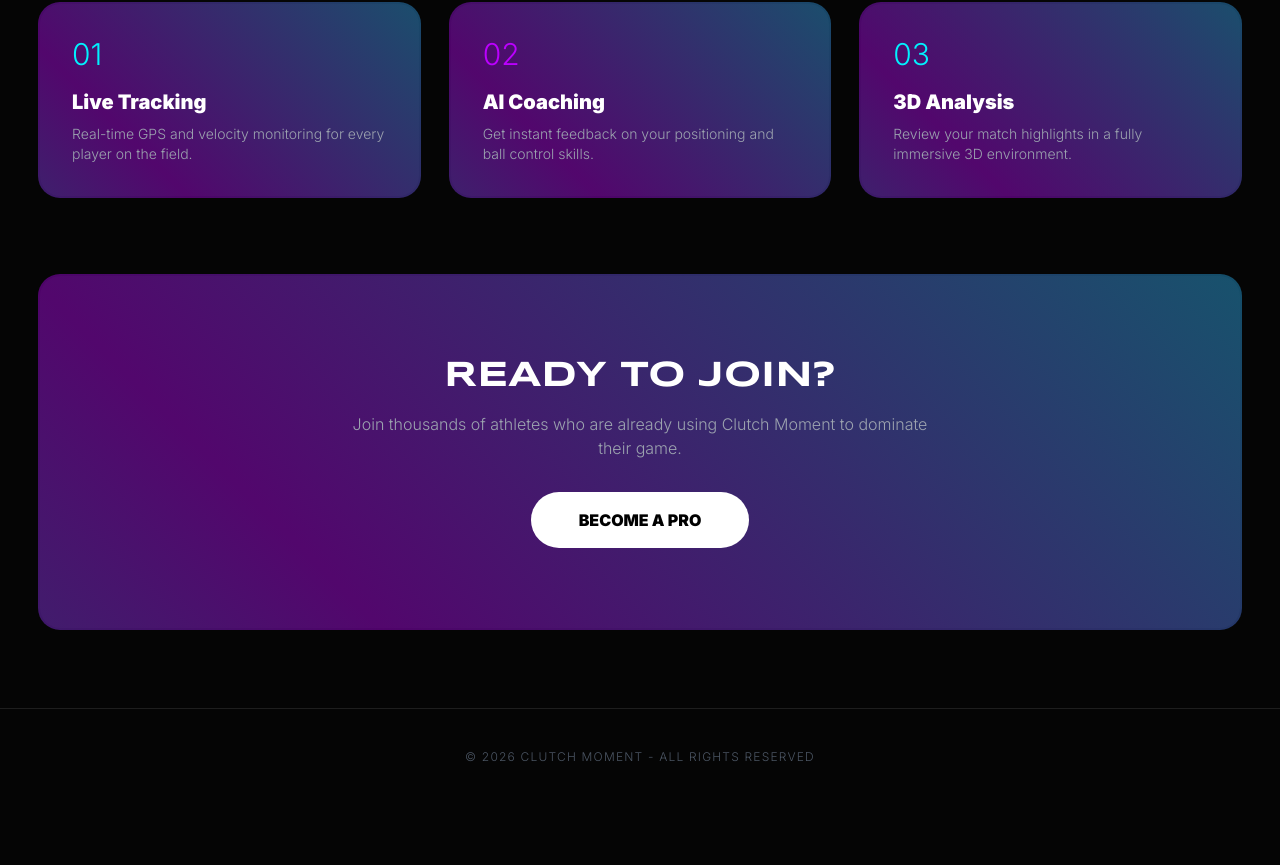
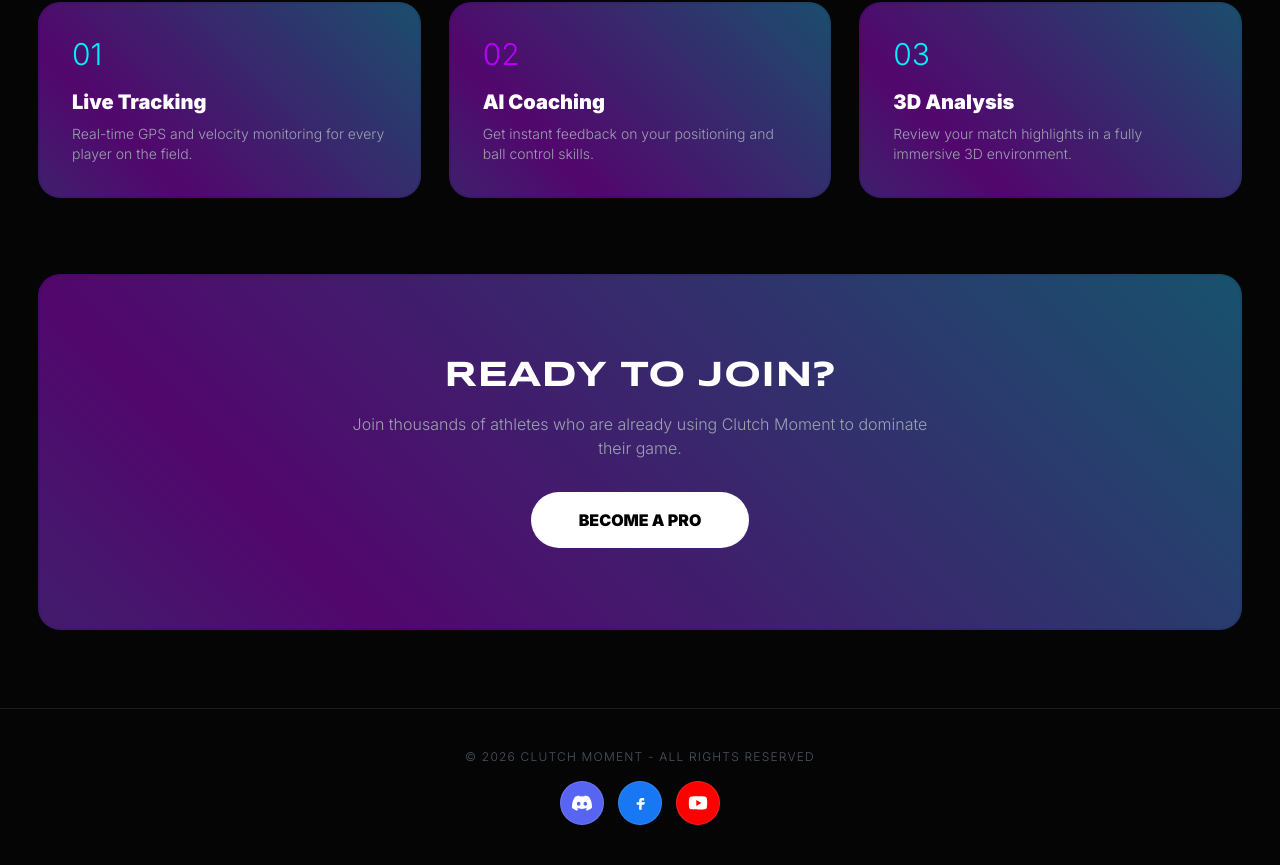
Before and after one commit to Jubayer-75/Clutch-Moment, a plain HTML site: page index.html in a window 1280 px wide. Shown: the part 792-1657 px from the top of the page. Before the commit the page ends 1597 px from the top, so only its background shows below. Drawn offline with nearby package versions, Linux system fonts and the light colour scheme.

Commit message:
Implement footer with social links
Add footer with social media links and styles.

```diff
--- a/index.html
+++ b/index.html
@@ -196,6 +196,59 @@
         @media (min-width: 769px) {
             .site-nav.glass { border-radius: 12px; }
         }
+
+        /* --- FOOTER SOCIALS --- */
+        .footer-socials {
+            display: flex;
+            align-items: center;
+            justify-content: center;
+            gap: 14px;
+            margin-top: 16px;
+            flex-wrap: wrap;
+        }
+
+        .social-link {
+            width: 44px;
+            height: 44px;
+            display: inline-flex;
+            align-items: center;
+            justify-content: center;
+            border-radius: 999px;
+            border: 1px solid rgba(255, 255, 255, 0.12);
+            background: rgba(255, 255, 255, 0.04);
+            transition: transform 0.2s ease, border 0.2s ease, box-shadow 0.2s ease, background 0.2s ease;
+        }
+
+        .social-link:hover {
+            transform: translateY(-2px);
+            border-color: rgba(0, 242, 255, 0.45);
+            box-shadow: 0 10px 20px rgba(0, 0, 0, 0.35), 0 0 12px rgba(0, 242, 255, 0.25);
+            background: rgba(0, 242, 255, 0.08);
+        }
+
+        .social-icon {
+            width: 20px;
+            height: 20px;
+            fill: none;
+            stroke: white;
+            stroke-width: 1.6;
+        }
+
+        .social-icon-solid {
+            width: 20px;
+            height: 20px;
+            fill: white;
+        }
+
+        .social-link.discord { background: #5865F2; }
+        .social-link.facebook { background: #1877F2; }
+        .social-link.youtube { background: #FF0000; }
+
+        .social-link.discord:hover,
+        .social-link.facebook:hover,
+        .social-link.youtube:hover {
+            filter: brightness(1.08);
+        }
     </style>
 </head>
 <body>
@@ -275,6 +328,24 @@
 
     <footer class="p-10 text-center border-t border-white/10 text-xs text-gray-600 uppercase tracking-widest">
         © 2026 CLUTCH MOMENT - ALL RIGHTS RESERVED
+        <div class="footer-socials" aria-label="Clutch Moment social links">
+            <a class="social-link discord" href="https://discord.gg/MGNYFHEUx" target="_blank" rel="noopener noreferrer" aria-label="Join us on Discord">
+                <svg class="social-icon-solid" viewBox="0 0 24 24" aria-hidden="true">
+                    <path d="M20.317 4.369a19.791 19.791 0 0 0-4.885-1.515.074.074 0 0 0-.079.037c-.211.375-.444.864-.608 1.249a18.27 18.27 0 0 0-5.487 0 12.64 12.64 0 0 0-.617-1.249.077.077 0 0 0-.079-.037 19.736 19.736 0 0 0-4.885 1.515.07.07 0 0 0-.032.027C.533 9.046-.32 13.58.099 18.057a.082.082 0 0 0 .031.056 19.919 19.919 0 0 0 5.993 3.05.078.078 0 0 0 .084-.027c.462-.63.873-1.295 1.226-1.993a.076.076 0 0 0-.041-.106 13.107 13.107 0 0 1-1.872-.892.077.077 0 0 1-.008-.127c.126-.094.252-.192.371-.291a.074.074 0 0 1 .077-.01c3.927 1.793 8.18 1.793 12.061 0a.074.074 0 0 1 .078.01c.12.099.246.197.372.291a.077.077 0 0 1-.006.127 12.299 12.299 0 0 1-1.873.891.077.077 0 0 0-.04.106c.36.698.772 1.362 1.225 1.993a.077.077 0 0 0 .084.028 19.9 19.9 0 0 0 6.002-3.05.077.077 0 0 0 .031-.055c.5-5.177-.838-9.673-3.548-13.66a.061.061 0 0 0-.031-.028ZM8.02 15.331c-1.183 0-2.157-1.085-2.157-2.419 0-1.333.956-2.418 2.157-2.418 1.21 0 2.176 1.094 2.157 2.418 0 1.334-.956 2.419-2.157 2.419Zm7.974 0c-1.183 0-2.157-1.085-2.157-2.419 0-1.333.956-2.418 2.157-2.418 1.21 0 2.176 1.094 2.157 2.418 0 1.334-.946 2.419-2.157 2.419Z"/>
+                </svg>
+            </a>
+            <a class="social-link facebook" href="https://www.facebook.com/share/18vTpKd2z3/" target="_blank" rel="noopener noreferrer" aria-label="Follow us on Facebook">
+                <svg class="social-icon-solid" viewBox="0 0 24 24" aria-hidden="true">
+                    <path d="M14 9h3V6h-3c-1.657 0-3 1.343-3 3v2H8v3h3v6h3v-6h3l1-3h-4V9a1 1 0 0 1 1-1Z"/>
+                </svg>
+            </a>
+            <a class="social-link youtube" href="https://youtube.com/@clutchmoment-589?si=6m9G2z-MALXgbQRu" target="_blank" rel="noopener noreferrer" aria-label="Watch on YouTube">
+                <svg class="social-icon-solid" viewBox="0 0 24 24" aria-hidden="true">
+                    <path fill="#FFFFFF" d="M22.54 6.42a2.78 2.78 0 0 0-1.95-2C18.88 4 12 4 12 4s-6.88 0-8.59.46a2.78 2.78 0 0 0-1.95 2A29 29 0 0 0 1 12a29 29 0 0 0 .46 5.58 2.78 2.78 0 0 0 1.95 2C5.12 20 12 20 12 20s6.88 0 8.59-.42a2.78 2.78 0 0 0 1.95-2A29 29 0 0 0 23 12a29 29 0 0 0-.46-5.58Z"/>
+                    <path fill="#FF0000" d="M10 15.5v-7l6 3.5-6 3.5Z"/>
+                </svg>
+            </a>
+        </div>
     </footer>
 
     <script>
```
